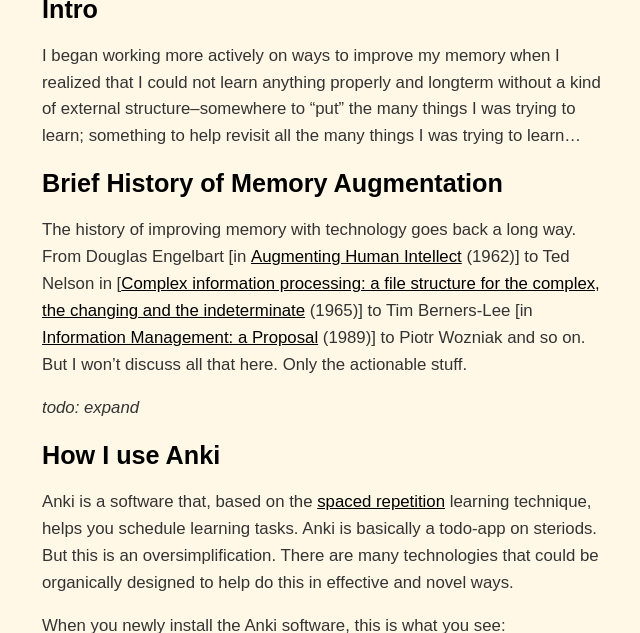
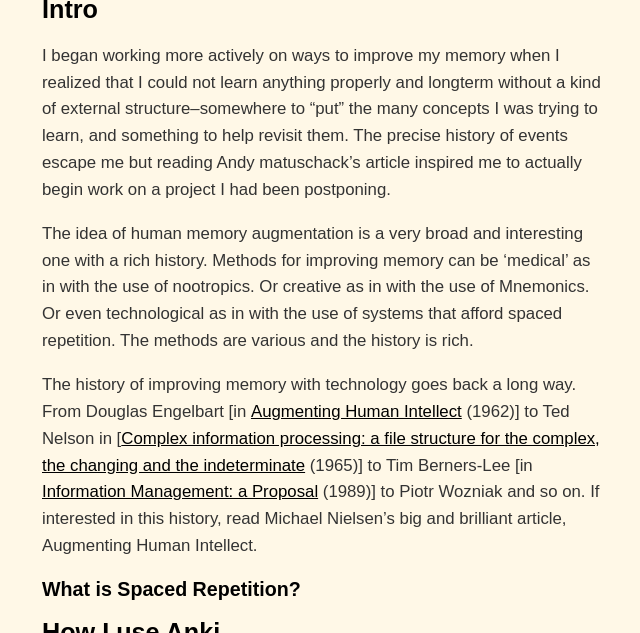
Before and after one commit to dCO2/rococo, a Jekyll site: the page built from _posts/2022-08-17-project-mnemosyne.md, in a window 1280 px wide and 900 px high, scrolled down 700 px, cut to the strip 214-847 px from the top of the window. Shown: the whole strip, without its empty margins (334-974 px from the left). Built offline with Jekyll 4.4.1, drawn with Linux system fonts in a browser that asks for light colours; some web fonts are replaced.

Commit message:
Update 2022-08-17-project-mnemosyne.md

```diff
--- a/_posts/2022-08-17-project-mnemosyne.md
+++ b/_posts/2022-08-17-project-mnemosyne.md
@@ -28,13 +28,13 @@ _work in progress..._
 _Silence of the Sea_ by Bang Hai Ja, 2005
 
 ## <a href="/2022/08/17/project-mnemosyne#" style="text-decoration: none;">Intro</a>
-I began working more actively on ways to improve my memory when I realized that I could not learn anything properly and longterm without a kind of external structure--somewhere to "put" the many things I was trying to learn; something to help revisit all the many things I was trying to learn...
+I began working more actively on ways to improve my memory when I realized that I could not learn anything properly and longterm without a kind of external structure--somewhere to "put" the many concepts I was trying to learn, and something to help revisit them. The precise history of events escape me but reading Andy matuschack's article inspired me to actually begin work on a project I had been postponing.
 
-## <a href="/2022/08/17/project-mnemosyne#" style="text-decoration: none;">Brief History of Memory Augmentation</a>
+The idea of human memory augmentation is a very broad and interesting one with a rich history. Methods for improving memory can be 'medical' as in with the use of nootropics. Or creative as in with the use of Mnemonics. Or even technological as in with the use of systems that afford spaced repetition. The methods are various and the history is rich.
 
-The history of improving memory with technology goes back a long way. From Douglas Engelbart \[in [Augmenting Human Intellect](http://augmentingcognition.com/assets/Engelbart1962.pdf) (1962)\] to Ted Nelson in \[[Complex information processing: a file structure for the complex, the changing and the indeterminate](https://dl.acm.org/citation.cfm?id=806036) (1965)\] to Tim Berners-Lee \[in [Information Management: a Proposal](https://w3.org/History/1989/proposal.html) (1989)\] to Piotr Wozniak and so on. But I won't discuss all that here. Only the actionable stuff.
+The history of improving memory with technology goes back a long way. From Douglas Engelbart \[in [Augmenting Human Intellect](http://augmentingcognition.com/assets/Engelbart1962.pdf) (1962)\] to Ted Nelson in \[[Complex information processing: a file structure for the complex, the changing and the indeterminate](https://dl.acm.org/citation.cfm?id=806036) (1965)\] to Tim Berners-Lee \[in [Information Management: a Proposal](https://w3.org/History/1989/proposal.html) (1989)\] to Piotr Wozniak and so on. If interested in this history, read Michael Nielsen's big and brilliant article, Augmenting Human Intellect.
 
-_todo: expand_
+### What is Spaced Repetition?
 
 ## <a href="/2022/08/17/project-mnemosyne#" style="text-decoration: none;">How I use Anki</a>
 
```
